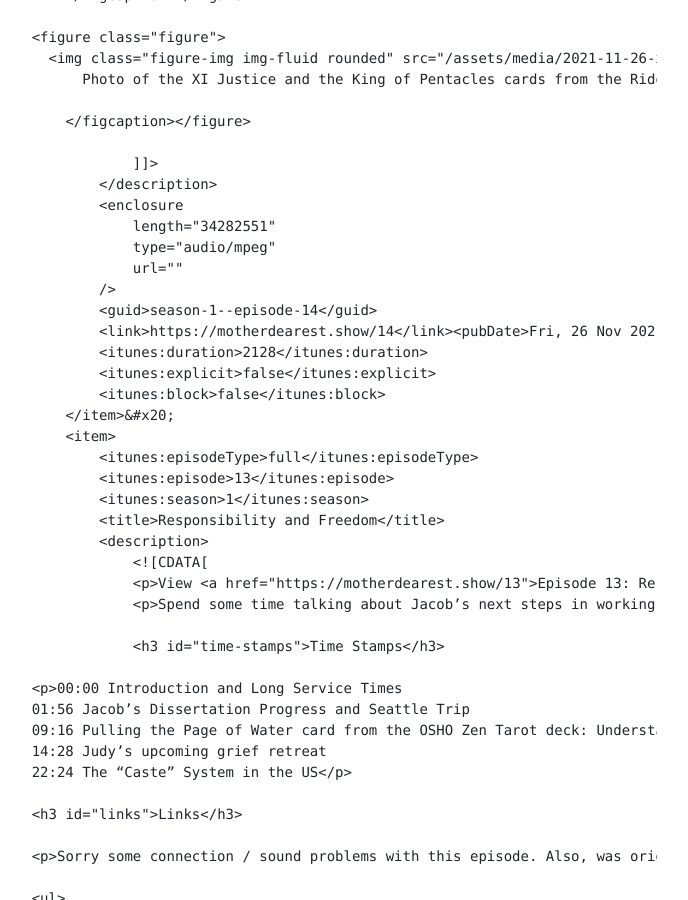
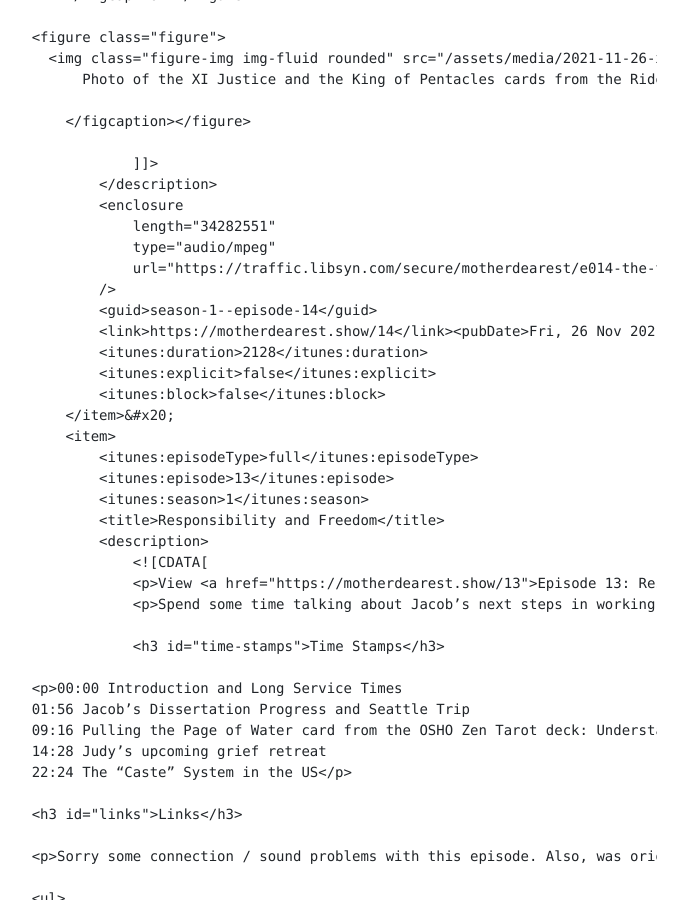
Before and after one commit to campjacob/motherdearest.show, a Jekyll site: the page built from podcast-rss.md, in a window 1280 px wide and 900 px high, scrolled down 2283 px. Shown: the whole window, without its empty margins (453-1141 px from the left). Built offline with Jekyll 4.4.1, drawn with Linux system fonts in a browser that asks for light colours; nearby versions of some CDN libraries; library files that are not in the unit come from our copies; comment, search, counter and statistics services are not loaded; some of the changed lines change nothing that is shown.

Commit message:
Link for the audio.

```diff
--- a/_posts/2021-11-26-e014-the-temperature-bacteria-grows-in.md
+++ b/_posts/2021-11-26-e014-the-temperature-bacteria-grows-in.md
@@ -6,7 +6,7 @@ recording_date: 2021-10-05 15:30:00
 excerpt: "Jacob and Judy use *Rider Waite/Pathfinder Tarot Deck* to pull the *XI Justice* and the *Kind of Pentacles*. They talk about the process of the new moon, and it is a time for planting seeds and thinking, and how Judy is working on slowing down. They speak of ecology and climate change, building relationships, building rapport with kids, and thinking about healthy eating."
 itunes_duration_seconds: 2128
 enclosure_length_bytes: 34282551
-enclosure_url: ""
+enclosure_url: "https://traffic.libsyn.com/secure/motherdearest/e014-the-temperature-bacteria-grows-in.mp3"
 itunes_episode: 14
 slug: "14"
 ---
```
